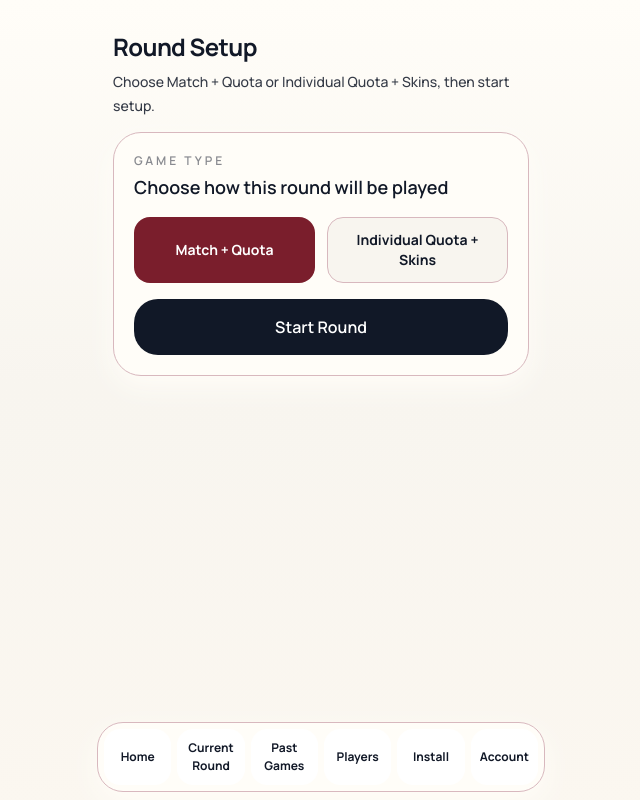
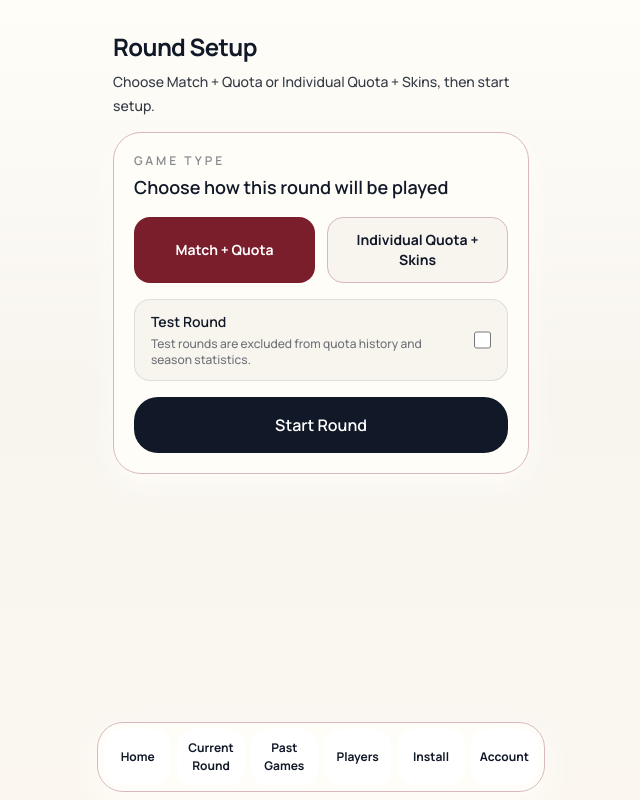
Before and after one commit to gneupauer-hue/golf-quota-app, a Next.js app: page /round-setup in a window 1280 px wide. Shown: the whole page, without its empty margins (319-959 px from the left). Built offline with nearby package versions, Linux system fonts and the light colour scheme; no server answers; the database is empty.

Commit message:
Irem: add Test Round option to round creation

```diff
--- a/components/new-round-form.tsx
+++ b/components/new-round-form.tsx
@@ -6,9 +6,18 @@ import { PageTitle } from "@/components/page-title";
 import { SectionCard } from "@/components/section-card";
 import type { RoundMode } from "@/lib/quota";
 
+export function buildCreateRoundRequestBody(roundMode: RoundMode, isTestRound: boolean) {
+  return {
+    roundMode,
+    scoringEntryMode: "QUICK" as const,
+    isTestRound
+  };
+}
+
 export function NewRoundForm() {
   const router = useRouter();
   const [roundMode, setRoundMode] = useState<RoundMode>("MATCH_QUOTA");
+  const [isTestRound, setIsTestRound] = useState(false);
   const [message, setMessage] = useState("");
   const [isPending, startTransition] = useTransition();
 
@@ -43,6 +52,21 @@ export function NewRoundForm() {
         </div>
 
 
+        <label className="flex items-center justify-between gap-3 rounded-2xl border border-ink/10 bg-canvas px-4 py-3">
+          <span>
+            <span className="block text-sm font-semibold">Test Round</span>
+            <span className="mt-1 block text-xs text-ink/60">
+              Test rounds are excluded from quota history and season statistics.
+            </span>
+          </span>
+          <input
+            type="checkbox"
+            checked={isTestRound}
+            onChange={(event) => setIsTestRound(event.target.checked)}
+            className="h-5 w-5 accent-pine"
+          />
+        </label>
+
         <button
           disabled={isPending}
           className="min-h-14 w-full rounded-[24px] bg-ink px-4 text-base font-semibold text-white disabled:opacity-60"
@@ -55,10 +79,7 @@ export function NewRoundForm() {
                 headers: {
                   "Content-Type": "application/json"
                 },
-                body: JSON.stringify({
-                  roundMode,
-                  scoringEntryMode: "QUICK"
-                })
+                body: JSON.stringify(buildCreateRoundRequestBody(roundMode, isTestRound))
               });
 
               const result = await response.json();
```
Also changed, not shown: 1 other file (tests, documents, lock files or other folders).
